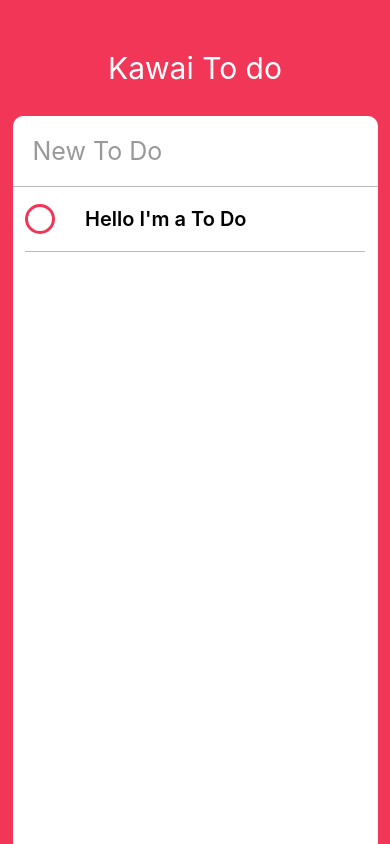
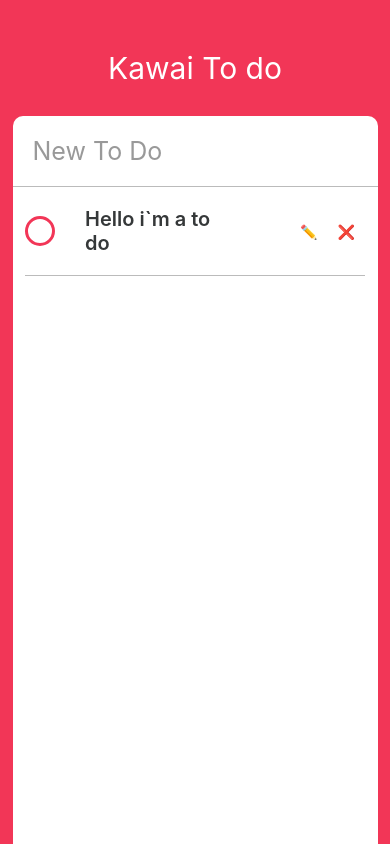
Before and after one commit to gaepury/react-native-kawai-todo, a React Native app: screen / in a window 390 px wide. Built offline with nearby package versions, Linux system fonts and the light colour scheme.

Commit message:
Styling the To Do Component part 1, 2 complete

```diff
--- a/App.js
+++ b/App.js
@@ -80,12 +80,12 @@ class App extends Component {
             placeholder={'New To Do'}
             value={newTodo}
             onChangeText={this._controllNewTodo}
-            placeholderTextColor={"#999"}
-            returnKeyType={"done"}
+            placeholderTextColor={'#999'}
+            returnKeyType={'done'}
             autoCorrect={false}
           />
           <ScrollView contentContainerStyle={styles.toDos}>
-            <Todo/>
+            <Todo text={'Hello i`m a to do'}/>
           </ScrollView>
         </View>
       </View>
--- a/components/Todo.js
+++ b/components/Todo.js
@@ -4,7 +4,8 @@ import {
   Text,
   TouchableOpacity,
   StyleSheet,
-  Dimensions
+  Dimensions,
+  TextInput
 } from 'react-native';
 
 const { height, width } = Dimensions.get('window');
@@ -16,6 +17,7 @@ const styles = StyleSheet.create({
     borderBottomWidth: StyleSheet.hairlineWidth,
     flexDirection: 'row',
     alignItems: 'center',
+    justifyContent: 'space-between'
   },
   circle: {
     width: 30,
@@ -35,22 +37,62 @@ const styles = StyleSheet.create({
     fontSize: 20,
     marginVertical: 20
   },
+  completedText: {
+    color: '#bbb',
+    textDecorationLine: 'line-through',
+  },
+  unCompletedText: {
+    color: '#353839',
+  },
+  column: {
+    flexDirection: 'row',
+    alignItems: 'center',
+    width: width / 2,
+    justifyContent: 'space-between'
+  },
+  actions: {
+    flexDirection: 'row',
+  },
+  actionContainer: {
+    marginVertical: 10,
+    marginHorizontal: 10,
+  },
+  input: {
+    marginVertical: 10,
+    width: width / 2,
+  }
 });
 
 class Todo extends Component {
   state = {
     isEditing: false,
-    isCompleted: false
+    isCompleted: false,
+    todoValue: ''
   };
 
   _toggleComplete = () => {
     this.setState(prevState => ({isCompleted: !prevState.isCompleted}));
   };
 
+  _startEditing = () => {
+    const { text } = this.props;
+    this.setState({isEditing: true, todoValue: text});
+  };
+
+  _finishEditing = () => {
+    this.setState({isEditing: false});
+  };
+
+  _controlInput = text => {
+    this.setState({ todoValue: text })
+  };
+
   render() {
-    const {isCompleted} = this.state;
+    const { isEditing, isCompleted, todoValue } = this.state;
+    const { text } = this.props;
     return (
       <View style={styles.container}>
+        <View style={styles.column}>
           <TouchableOpacity onPress={this._toggleComplete}>
             <View
               style={
@@ -58,7 +100,46 @@ class Todo extends Component {
               }
             />
           </TouchableOpacity>
-        <Text style={styles.text}>Hello I'm a To Do</Text>
+          {isEditing ? (
+            <TextInput
+              style={[styles.input, styles.text, isCompleted ? styles.completedText : styles.unCompletedText]}
+              value={todoValue}
+              multiline={true}
+              onChangeText={this._controlInput}
+              returnKeyType={'done'}
+              onBlur={this._finishEditing}
+            />
+          ) : (
+            <Text
+              style={[styles.text, isCompleted ? styles.completedText : styles.unCompletedText]}
+            >
+              {text}
+            </Text>
+          )}
+
+        </View>
+        {isEditing ? (
+          <View style={styles.actions}>
+            <TouchableOpacity onPressOut={this._finishEditing}>
+              <View style={styles.actionContainer}>
+                <Text style={styles.actionText}>✅</Text>
+              </View>
+            </TouchableOpacity>
+          </View>
+        ) : (
+          <View style={styles.actions}>
+            <TouchableOpacity onPressOut={this._startEditing}>
+              <View style={styles.actionContainer}>
+                <Text style={styles.actionText}>✏️</Text>
+              </View>
+            </TouchableOpacity>
+            <TouchableOpacity>
+              <View style={styles.actionContainer}>
+                <Text style={styles.actionText}>❌</Text>
+              </View>
+            </TouchableOpacity>
+          </View>
+        )}
       </View>
     );
   }
```
Lines whose indentation alone changed are shown as unchanged.
